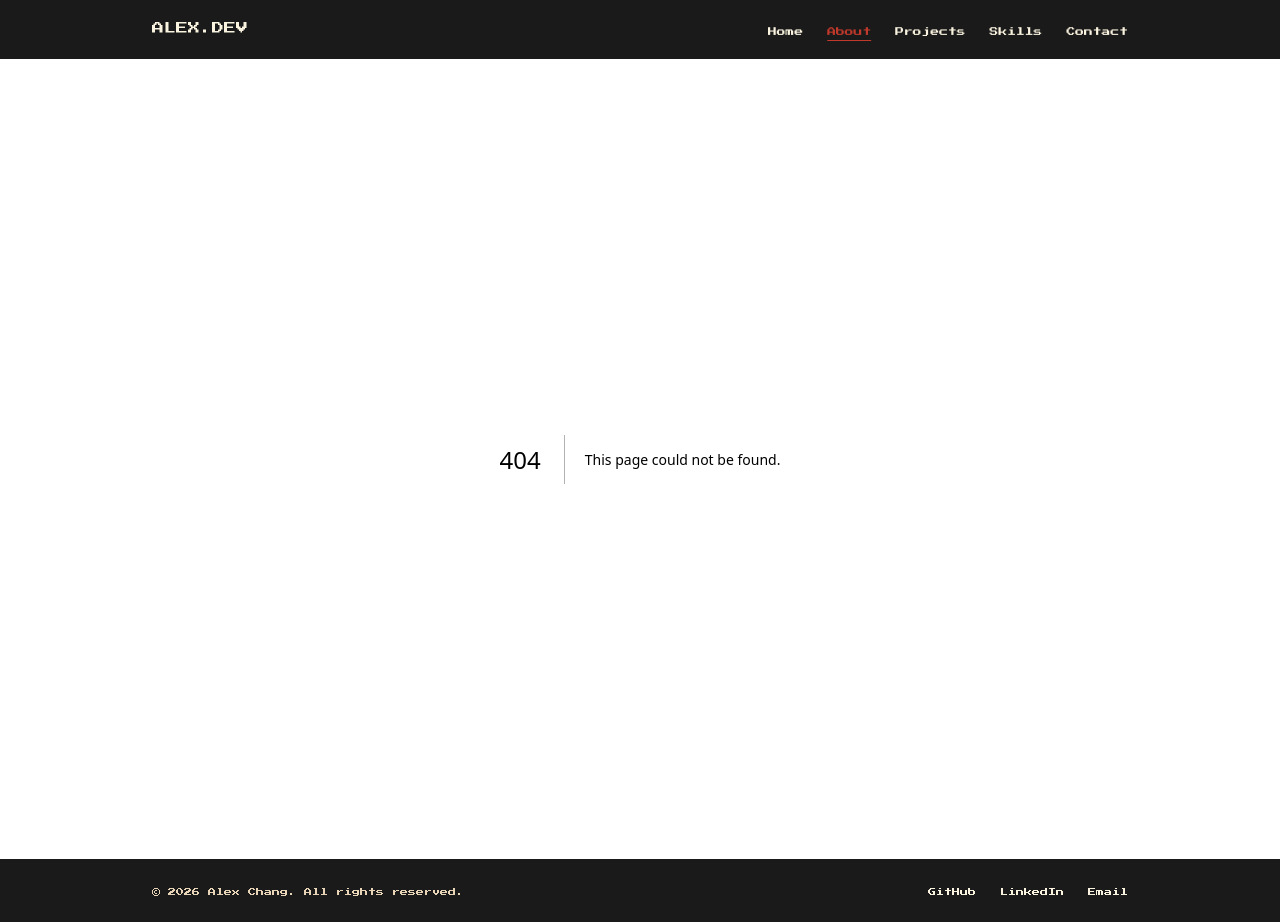
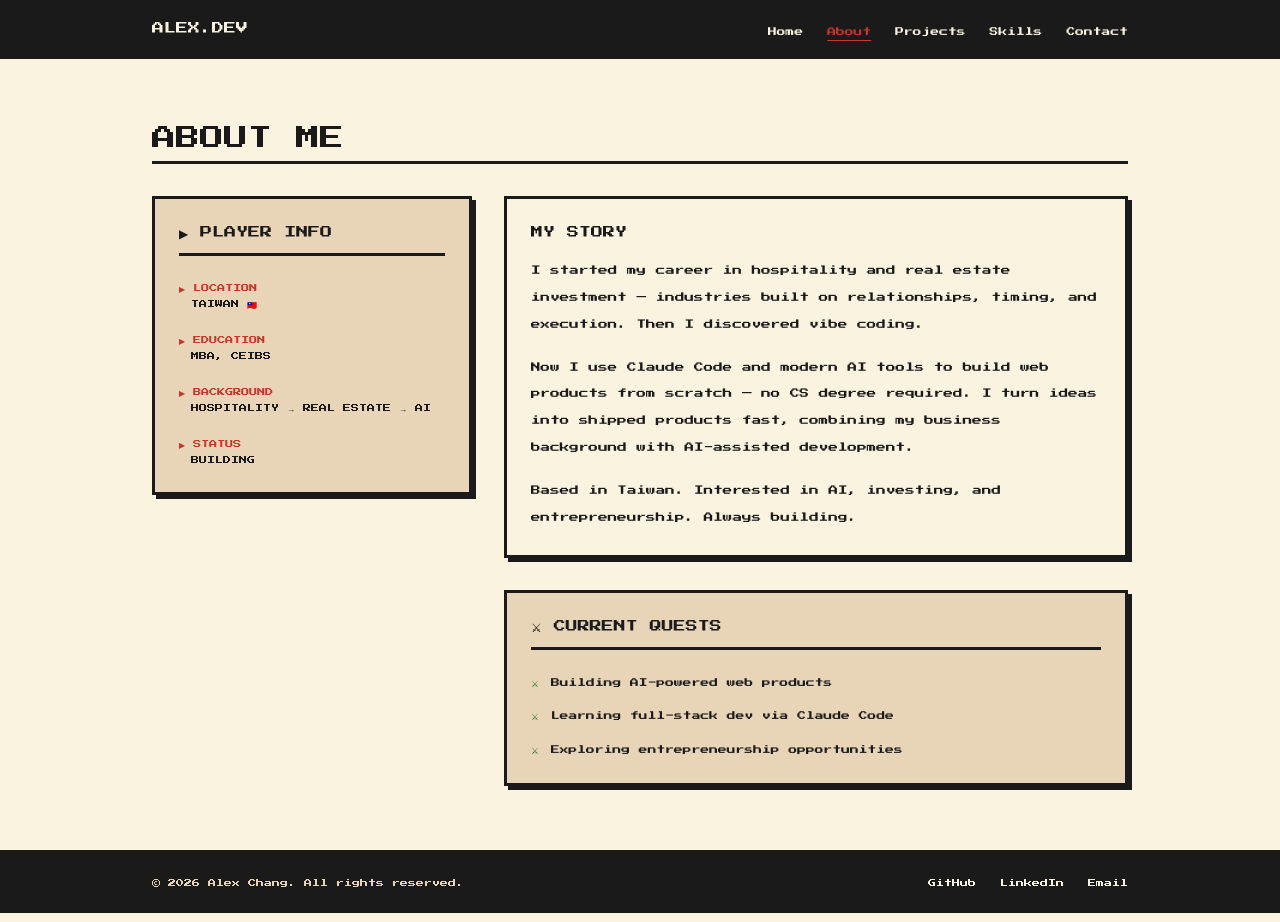
Before and after one commit to jazzleg66/alex-portfolio, a Next.js app: page /about in a window 1280 px wide. Before the commit this address had no page. Built offline with nearby package versions, Linux system fonts and the light colour scheme.

Commit message:
feat: phase 5 — About page

```diff
--- /dev/null
+++ b/app/about/page.tsx
@@ -0,0 +1,10 @@
+import AboutSection from "@/components/sections/AboutSection";
+
+export const metadata = {
+  title: "Alex Chang | About",
+  description: "About Alex Chang — MBA, vibe coder, and AI builder based in Taiwan.",
+};
+
+export default function AboutPage() {
+  return <AboutSection />;
+}
--- /dev/null
+++ b/components/sections/AboutSection.tsx
@@ -0,0 +1,107 @@
+import { SectionTitle, PixelCard } from "@/components/ui";
+
+const playerInfo = [
+  { label: "LOCATION", value: "TAIWAN 🇹🇼" },
+  { label: "EDUCATION", value: "MBA, CEIBS" },
+  { label: "BACKGROUND", value: "HOSPITALITY → REAL ESTATE → AI" },
+  { label: "STATUS", value: "BUILDING" },
+];
+
+const quests = [
+  "Building AI-powered web products",
+  "Learning full-stack dev via Claude Code",
+  "Exploring entrepreneurship opportunities",
+];
+
+export default function AboutSection() {
+  return (
+    <section className="max-w-5xl mx-auto px-6 py-16">
+      <SectionTitle>ABOUT ME</SectionTitle>
+
+      <div className="flex flex-col md:flex-row gap-8">
+
+        {/* Left: Player Info */}
+        <div className="md:w-80 flex-shrink-0">
+          <PixelCard className="bg-[var(--tan)]">
+            <h3
+              className="text-[var(--black)] mb-6 pb-3 border-b-[3px] border-[var(--black)]"
+              style={{ fontSize: "0.75rem" }}
+            >
+              ▶ PLAYER INFO
+            </h3>
+            <ul className="flex flex-col gap-5">
+              {playerInfo.map(({ label, value }) => (
+                <li key={label} style={{ fontSize: "0.5rem", lineHeight: "2" }}>
+                  <span className="text-[var(--red)]">▶ {label}</span>
+                  <br />
+                  <span className="text-[var(--black)] pl-3">{value}</span>
+                </li>
+              ))}
+            </ul>
+          </PixelCard>
+        </div>
+
+        {/* Right: Bio + Quests */}
+        <div className="flex-1 flex flex-col gap-8">
+
+          {/* Bio */}
+          <PixelCard>
+            <h3
+              className="text-[var(--black)] mb-4"
+              style={{ fontSize: "0.75rem" }}
+            >
+              MY STORY
+            </h3>
+            <p
+              className="text-[var(--black)]"
+              style={{ fontSize: "0.6rem", lineHeight: "2.8" }}
+            >
+              I started my career in hospitality and real estate investment —
+              industries built on relationships, timing, and execution. Then I
+              discovered vibe coding.
+            </p>
+            <p
+              className="text-[var(--black)] mt-4"
+              style={{ fontSize: "0.6rem", lineHeight: "2.8" }}
+            >
+              Now I use Claude Code and modern AI tools to build web products
+              from scratch — no CS degree required. I turn ideas into shipped
+              products fast, combining my business background with AI-assisted
+              development.
+            </p>
+            <p
+              className="text-[var(--black)] mt-4"
+              style={{ fontSize: "0.6rem", lineHeight: "2.8" }}
+            >
+              Based in Taiwan. Interested in AI, investing, and entrepreneurship.
+              Always building.
+            </p>
+          </PixelCard>
+
+          {/* Current Quests */}
+          <PixelCard className="bg-[var(--tan)]">
+            <h3
+              className="text-[var(--black)] mb-6 pb-3 border-b-[3px] border-[var(--black)]"
+              style={{ fontSize: "0.75rem" }}
+            >
+              ⚔ CURRENT QUESTS
+            </h3>
+            <ul className="flex flex-col gap-4">
+              {quests.map((quest) => (
+                <li
+                  key={quest}
+                  className="flex items-start gap-3"
+                  style={{ fontSize: "0.55rem", lineHeight: "2" }}
+                >
+                  <span className="text-[var(--green)] flex-shrink-0">⚔</span>
+                  <span className="text-[var(--black)]">{quest}</span>
+                </li>
+              ))}
+            </ul>
+          </PixelCard>
+
+        </div>
+      </div>
+    </section>
+  );
+}
```
Also changed, not shown: 1 other file (tests, documents, lock files or other folders).
